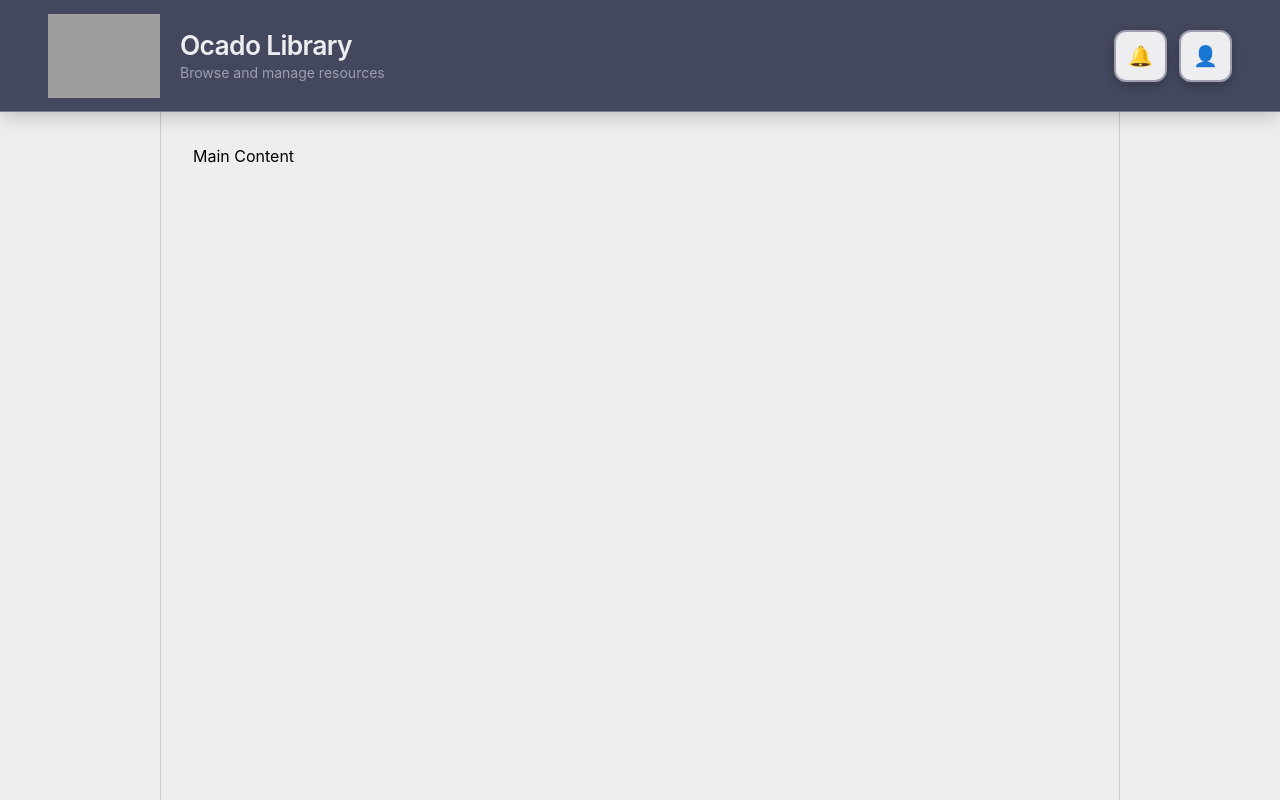
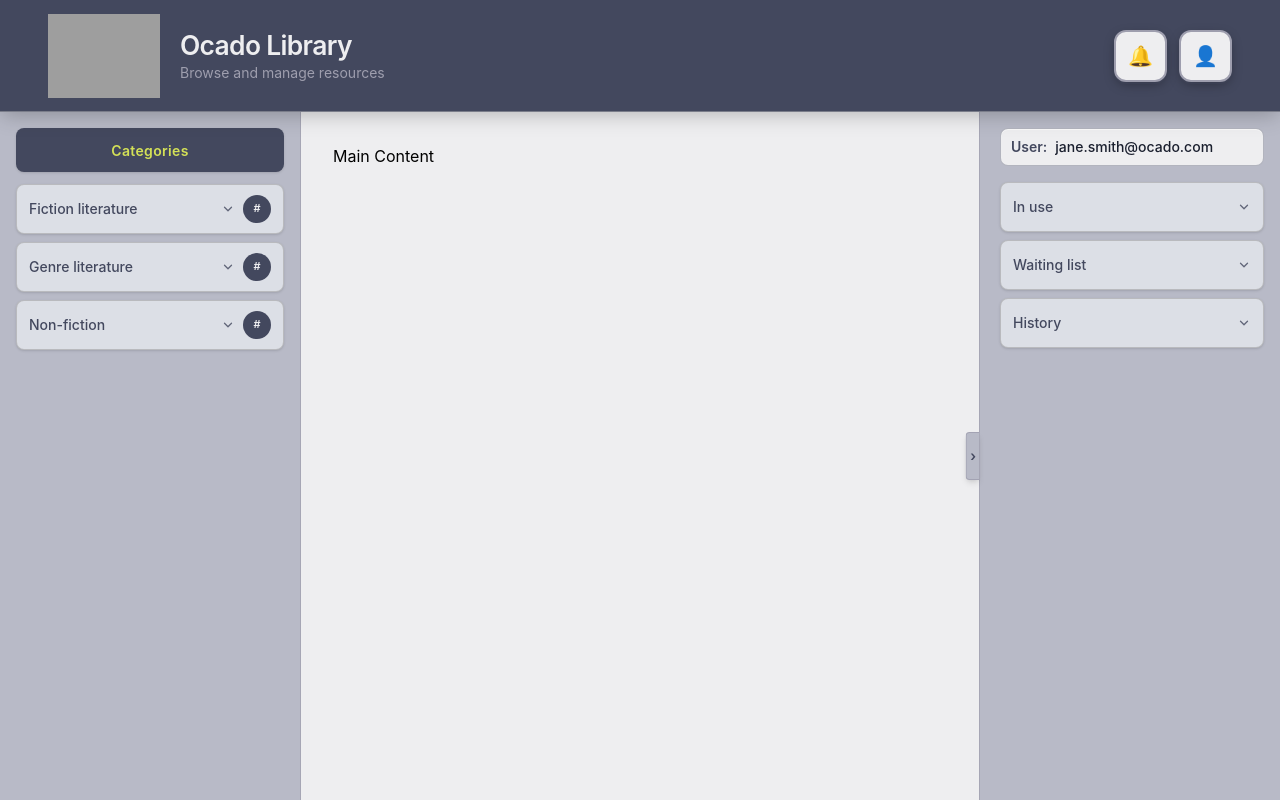
Before and after one commit to ocadotechnology-university/Ocado-library, a React (Vite) app in the folder library-ui/: page / in a window 1280 px wide. Built offline with nearby package versions, Linux system fonts and the light colour scheme; grey boxes are pictures that could not be loaded.

Commit message:
feat: created a sidebar template using which from each window you can changen a sidebat children

```diff
--- a/library-ui/src/components/Layout.tsx
+++ b/library-ui/src/components/Layout.tsx
@@ -22,9 +22,13 @@ const Layout = ({ topBar, leftSidebar, rightSidebar, children }: LayoutProps) =>
       <div className={`${TOP_BAR_HEIGHT} shrink-0`} aria-hidden />
 
       <div className="flex min-h-0 min-w-0 flex-1">
-        <aside className="shrink-0 border-r border-[#b1b2b5]/60 bg-[#eeeef0]">{leftSidebar}</aside>
+        <aside className="flex min-h-0 shrink-0 flex-col border-r border-[#9e9eae]/70 bg-[#b8bac7]">
+          {leftSidebar}
+        </aside>
         <main className="min-h-0 min-w-0 flex-1 overflow-auto p-6 lg:p-8">{children}</main>
-        <aside className="shrink-0 border-l border-[#b1b2b5]/60 bg-[#eeeef0]">{rightSidebar}</aside>
+        <aside className="relative flex min-h-0 shrink-0 flex-col border-l border-[#9e9eae]/70 bg-[#b8bac7]">
+          {rightSidebar}
+        </aside>
       </div>
     </div>
   );
--- a/library-ui/src/components/UI/Sidebar.tsx
+++ /dev/null
@@ -1,11 +0,0 @@
-import type { ReactNode } from "react";
-
-type SidebarProps = {
-  children?: ReactNode;
-};
-
-const Sidebar = ({ children }: SidebarProps) => {
-  return <div className="min-w-40 p-4">{children}</div>;
-};
-
-export default Sidebar;
--- /dev/null
+++ b/library-ui/src/components/UI/SidebarTemplate.tsx
@@ -0,0 +1,153 @@
+import type { ButtonHTMLAttributes, ReactNode } from "react";
+
+const shellInner = [
+  "relative flex min-h-0 w-full min-w-[300px] max-w-[380px] flex-1 flex-col gap-3 overflow-y-auto p-4",
+  "text-[#43485e]",
+].join(" ");
+
+function ChevronDown({ className }: { className?: string }) {
+  return (
+    <svg
+      className={className}
+      width="14"
+      height="14"
+      viewBox="0 0 24 24"
+      fill="none"
+      stroke="currentColor"
+      strokeWidth="2.2"
+      strokeLinecap="round"
+      strokeLinejoin="round"
+      aria-hidden
+    >
+      <path d="M6 9l6 6 6-6" />
+    </svg>
+  );
+}
+
+export type SidebarTemplateProps = {
+  children: ReactNode;
+  /** `right` shows a small collapse affordance on the inner edge (slide-over later). */
+  side?: "left" | "right";
+  className?: string;
+};
+
+/**
+ * Reusable sidebar shell (same for left column, right column, or a future drawer).
+ * Background and outer border come from `Layout` / drawer wrapper.
+ */
+export function SidebarTemplate({ children, side = "left", className }: SidebarTemplateProps) {
+  return (
+    <div
+      className={`flex min-h-0 w-full flex-1 flex-col ${side === "right" ? "relative" : ""} ${className ?? ""}`.trim()}
+    >
+      {side === "right" && (
+        <div className="pointer-events-none absolute inset-y-0 left-0 z-10 flex w-0 items-center justify-center">
+          <button
+            type="button"
+            className="pointer-events-auto -translate-x-1/2 select-none rounded-l border border-[#9e9eae]/80 border-r-0 bg-[#b8bac7] px-1 py-4 text-sm font-semibold leading-none text-[#43485e] shadow-md transition hover:bg-[#a8aab7] focus-visible:outline focus-visible:outline-2 focus-visible:outline-offset-2 focus-visible:outline-[#43485e]"
+            aria-label="Collapse sidebar"
+          >
+            ›
+          </button>
+        </div>
+      )}
+      <div className={`${shellInner} ${side === "right" ? "pl-5" : ""}`.trim()}>{children}</div>
+    </div>
+  );
+}
+
+export type SidebarAccentTitleProps = {
+  children: ReactNode;
+  className?: string;
+};
+
+/** Dark strip with lime accent — e.g. “Categories”. */
+export function SidebarAccentTitle({ children, className }: SidebarAccentTitleProps) {
+  return (
+    <div
+      className={`rounded-lg bg-[#43485e] px-3 py-2.5 text-center shadow-sm ${className ?? ""}`.trim()}
+    >
+      <span className="text-sm font-semibold tracking-wide text-[#d4e157]">{children}</span>
+    </div>
+  );
+}
+
+export type SidebarFilterRowProps = {
+  label: string;
+} & ButtonHTMLAttributes<HTMLButtonElement>;
+
+/** Category / filter row: light pill, chevron, # chip (left sidebar). */
+export function SidebarFilterRow({ label, className, type = "button", ...props }: SidebarFilterRowProps) {
+  return (
+    <button
+      type={type}
+      className={[
+        "flex w-full items-center justify-between gap-2 rounded-lg border border-[#b1b2b5]/80",
+        "bg-[#dcdfe6] px-3 py-2.5 text-left text-sm font-medium text-[#43485e]",
+        "shadow-sm transition hover:bg-[#e8eaf0]",
+        "focus-visible:outline focus-visible:outline-2 focus-visible:outline-offset-2 focus-visible:outline-[#43485e]",
+        className ?? "",
+      ]
+        .join(" ")
+        .trim()}
+      {...props}
+    >
+      <span className="min-w-0 truncate">{label}</span>
+      <span className="flex shrink-0 items-center gap-2">
+        <ChevronDown className="text-[#43485e] opacity-80" />
+        <span
+          className="flex h-7 w-7 items-center justify-center rounded-full bg-[#43485e] text-[11px] font-semibold text-[#eeeef0]"
+          aria-hidden
+        >
+          #
+        </span>
+      </span>
+    </button>
+  );
+}
+
+export type SidebarUserBlockProps = {
+  /** Shown to the right of “User:” (e.g. work email as display name). */
+  email: string;
+  className?: string;
+};
+
+/** Single row: “User:” + email — light strip on sidebar for readable contrast. */
+export function SidebarUserBlock({ email, className }: SidebarUserBlockProps) {
+  return (
+    <div
+      className={`rounded-lg border border-[#43485e]/35 bg-[#eeeef0] px-2.5 py-2 shadow-[inset_0_1px_0_0_rgb(255_255_255_/0.65)] ${className ?? ""}`.trim()}
+    >
+      <div className="flex flex-wrap items-baseline gap-x-2 gap-y-0.5 text-sm">
+        <span className="shrink-0 font-semibold text-[#43485e]">User:</span>
+        <span className="min-w-0 break-all font-medium leading-snug text-[#1a1f2e]">{email}</span>
+      </div>
+    </div>
+  );
+}
+
+export type SidebarMenuRowProps = {
+  label: string;
+} & ButtonHTMLAttributes<HTMLButtonElement>;
+
+/** Large light rows with chevron (right sidebar: In use, Waiting list, …). */
+export function SidebarMenuRow({ label, className, type = "button", ...props }: SidebarMenuRowProps) {
+  return (
+    <button
+      type={type}
+      className={[
+        "flex w-full items-center justify-between gap-2 rounded-lg border border-[#b1b2b5]/80",
+        "bg-[#dcdfe6] px-3 py-3.5 text-left text-sm font-medium text-[#43485e]",
+        "shadow-sm transition hover:bg-[#e8eaf0]",
+        "focus-visible:outline focus-visible:outline-2 focus-visible:outline-offset-2 focus-visible:outline-[#43485e]",
+        className ?? "",
+      ]
+        .join(" ")
+        .trim()}
+      {...props}
+    >
+      <span className="min-w-0 truncate">{label}</span>
+      <ChevronDown className="shrink-0 text-[#43485e] opacity-80" />
+    </button>
+  );
+}
--- a/library-ui/src/pages/Home.tsx
+++ b/library-ui/src/pages/Home.tsx
@@ -1,14 +1,38 @@
 import Layout from "../components/Layout";
 import TopBar from "../components/UI/TopBar";
-import Sidebar from "../components/UI/Sidebar";
+import {
+  SidebarAccentTitle,
+  SidebarFilterRow,
+  SidebarMenuRow,
+  SidebarTemplate,
+  SidebarUserBlock,
+} from "../components/UI/SidebarTemplate";
+
+const leftSidebar = (
+  <SidebarTemplate side="left">
+    <SidebarAccentTitle>Categories</SidebarAccentTitle>
+    <div className="flex flex-col gap-2">
+      <SidebarFilterRow label="Fiction literature" />
+      <SidebarFilterRow label="Genre literature" />
+      <SidebarFilterRow label="Non-fiction" />
+    </div>
+  </SidebarTemplate>
+);
+
+const rightSidebar = (
+  <SidebarTemplate side="right">
+    <SidebarUserBlock email="jane.smith@ocado.com" />
+    <div className="flex flex-col gap-2 pt-1">
+      <SidebarMenuRow label="In use" />
+      <SidebarMenuRow label="Waiting list" />
+      <SidebarMenuRow label="History" />
+    </div>
+  </SidebarTemplate>
+);
 
 const Home = () => {
   return (
-    <Layout
-      topBar={<TopBar />}
-      leftSidebar={<Sidebar />}
-      rightSidebar={<Sidebar />}
-    >
+    <Layout topBar={<TopBar />} leftSidebar={leftSidebar} rightSidebar={rightSidebar}>
       <div>Main Content</div>
     </Layout>
   );
```
Also changed, not shown: library-ui/src/assets/Screenshot 2026-04-04 at 14.42.44.png (added), 1 other file (tests, documents, lock files or other folders).
